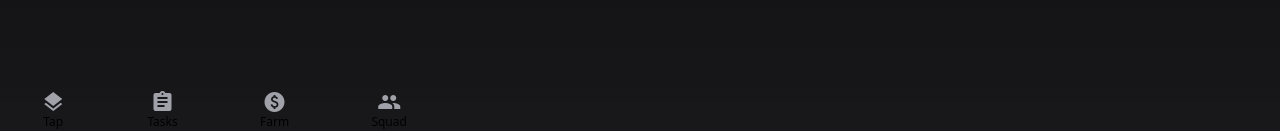
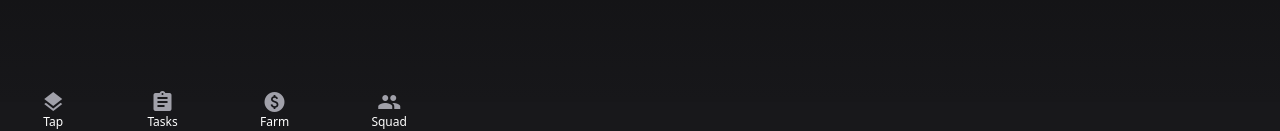
Before and after one commit to Pradise2/thelunar, a React (Create React App) app: page /tasks in a window 1280 px wide. Shown: the part 666-797 px from the top of the page. Built offline with nearby package versions, Linux system fonts and the light colour scheme.

Commit message:
Initial commit

```diff
--- a/src/Pages/Tasks.js
+++ b/src/Pages/Tasks.js
@@ -50,10 +50,10 @@ const Tasks = () => {
   </div>
   <div class="fixed bottom-0 left-0 right-0 bg-zinc-900 p-4 flex justify-around">
 </div>
-    </div>
-    <div className="w-full max-w-md fixed bottom-0 left-0 flex justify-around py-1">
+<div className="w-full max-w-md fixed bottom-0 left-0 flex justify-around py-1">
     <Footer />
   </div>
+    </div>
     </>
   )
 }
```
